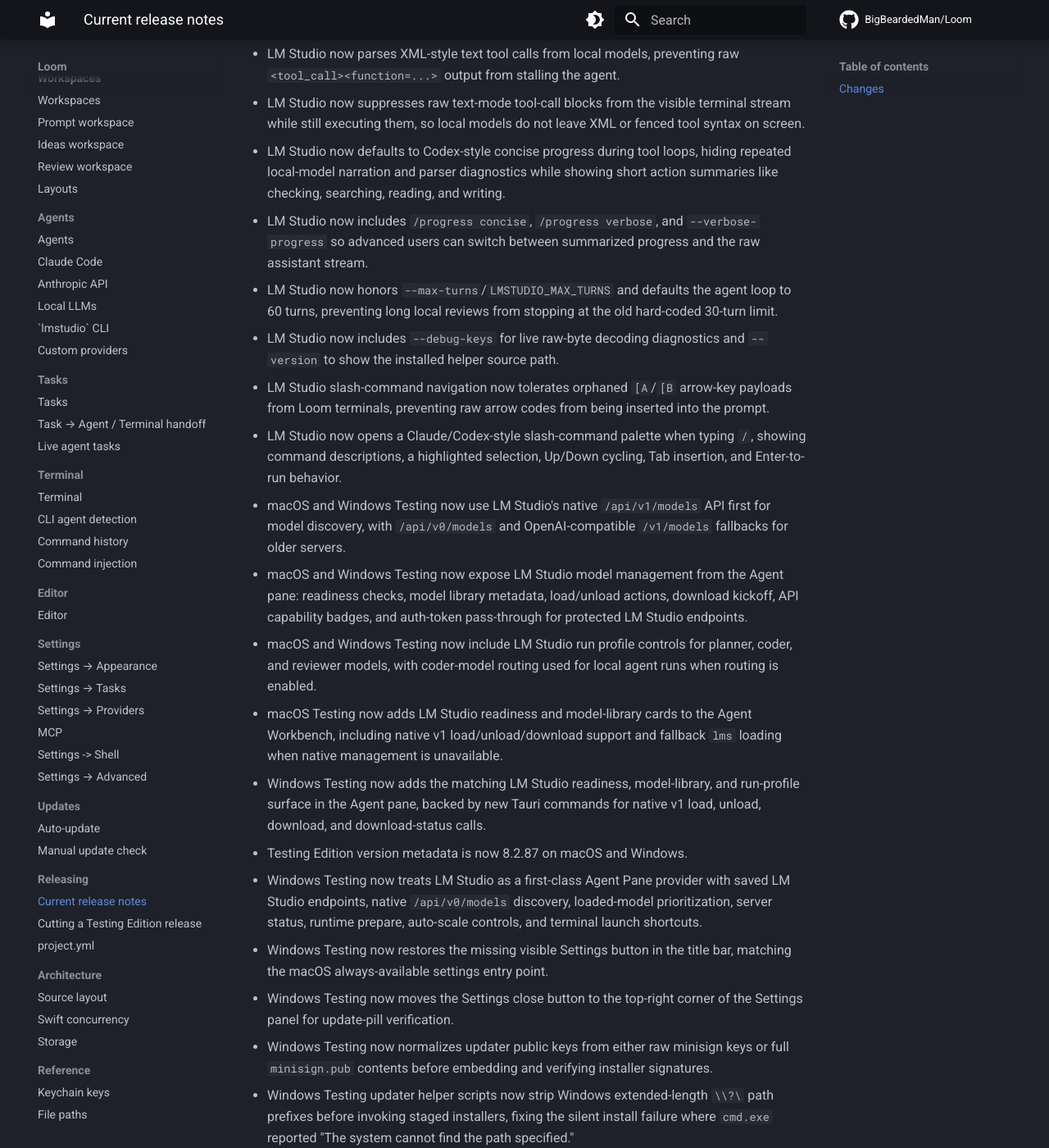
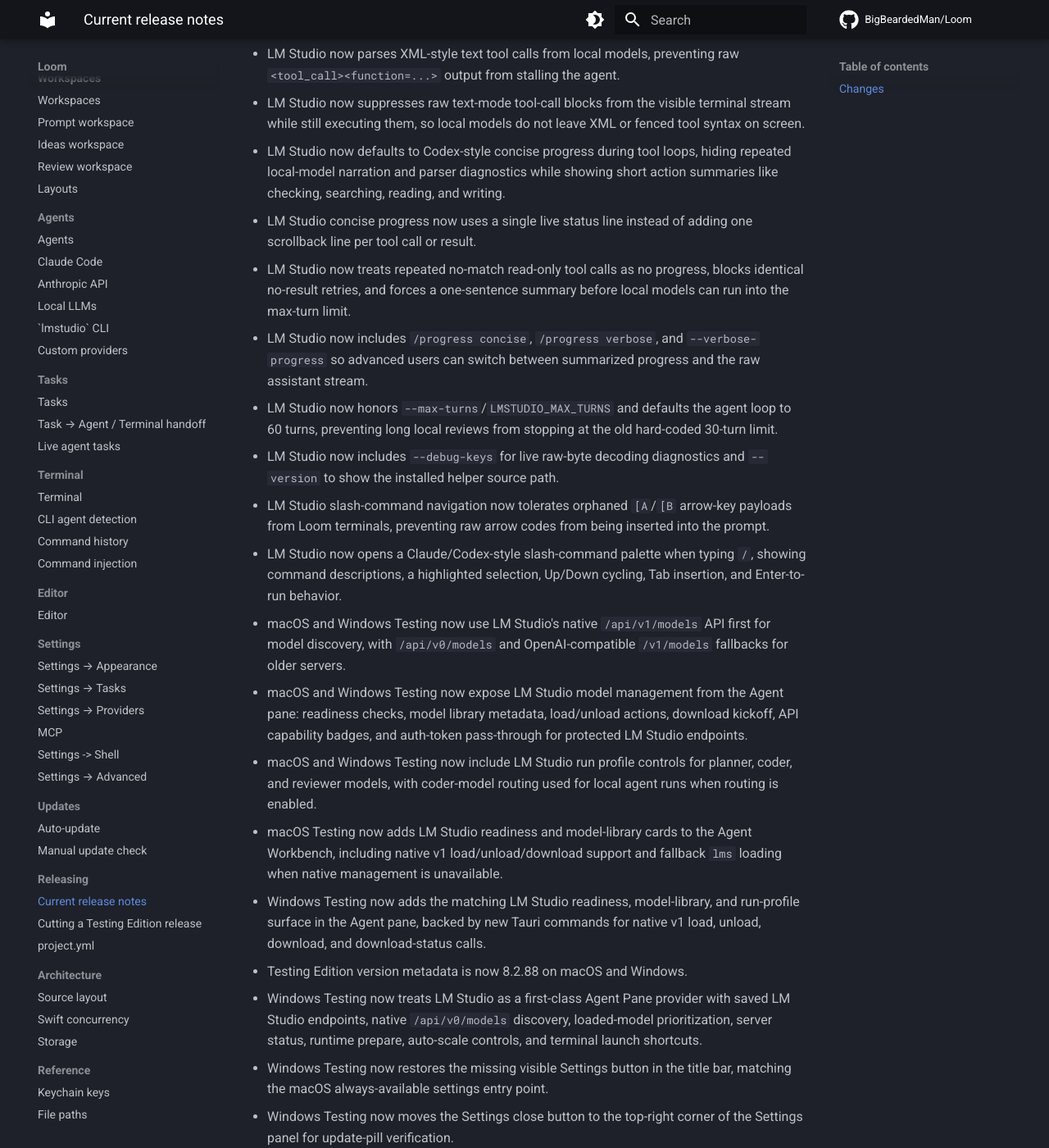
Before and after one commit to BigBeardedMan/Loom, an MkDocs documentation site: the page built from docs/releasing/current-release-notes.md, in a window 1280 px wide and 1400 px high, scrolled down 406 px. Shown: the whole window at 82% size. Built offline with MkDocs 1.6.1 and Material for MkDocs 9.7.7, drawn with Linux system fonts in a browser that asks for light colours; comment, search, counter and statistics services are not loaded.

Commit message:
Make LM Studio progress one-line

```diff
--- a/docs/releasing/current-release-notes.md
+++ b/docs/releasing/current-release-notes.md
@@ -6,6 +6,8 @@
 - LM Studio now parses XML-style text tool calls from local models, preventing raw `<tool_call><function=...>` output from stalling the agent.
 - LM Studio now suppresses raw text-mode tool-call blocks from the visible terminal stream while still executing them, so local models do not leave XML or fenced tool syntax on screen.
 - LM Studio now defaults to Codex-style concise progress during tool loops, hiding repeated local-model narration and parser diagnostics while showing short action summaries like checking, searching, reading, and writing.
+- LM Studio concise progress now uses a single live status line instead of adding one scrollback line per tool call or result.
+- LM Studio now treats repeated no-match read-only tool calls as no progress, blocks identical no-result retries, and forces a one-sentence summary before local models can run into the max-turn limit.
 - LM Studio now includes `/progress concise`, `/progress verbose`, and `--verbose-progress` so advanced users can switch between summarized progress and the raw assistant stream.
 - LM Studio now honors `--max-turns`/`LMSTUDIO_MAX_TURNS` and defaults the agent loop to 60 turns, preventing long local reviews from stopping at the old hard-coded 30-turn limit.
 - LM Studio now includes `--debug-keys` for live raw-byte decoding diagnostics and `--version` to show the installed helper source path.
@@ -16,7 +18,7 @@
 - macOS and Windows Testing now include LM Studio run profile controls for planner, coder, and reviewer models, with coder-model routing used for local agent runs when routing is enabled.
 - macOS Testing now adds LM Studio readiness and model-library cards to the Agent Workbench, including native v1 load/unload/download support and fallback `lms` loading when native management is unavailable.
 - Windows Testing now adds the matching LM Studio readiness, model-library, and run-profile surface in the Agent pane, backed by new Tauri commands for native v1 load, unload, download, and download-status calls.
-- Testing Edition version metadata is now 8.2.87 on macOS and Windows.
+- Testing Edition version metadata is now 8.2.88 on macOS and Windows.
 - Windows Testing now treats LM Studio as a first-class Agent Pane provider with saved LM Studio endpoints, native `/api/v0/models` discovery, loaded-model prioritization, server status, runtime prepare, auto-scale controls, and terminal launch shortcuts.
 - Windows Testing now restores the missing visible Settings button in the title bar, matching the macOS always-available settings entry point.
 - Windows Testing now moves the Settings close button to the top-right corner of the Settings panel for update-pill verification.
--- a/project.yml
+++ b/project.yml
@@ -15,8 +15,8 @@
     # release, so the pill never shows a code lower than what's on main.
     # Bump this manually before each testing release; release-testing.sh
     # reads it back out and tags the GitHub pre-release `testing-<version>`.
-    MARKETING_VERSION: "8.2.87"
-    CURRENT_PROJECT_VERSION: "87"
+    MARKETING_VERSION: "8.2.88"
+    CURRENT_PROJECT_VERSION: "88"
     CODE_SIGN_STYLE: Manual
     CODE_SIGN_IDENTITY: "Loom Local Codesign"
     DEVELOPMENT_TEAM: ""
```
Also changed, not shown: 5 other files.
